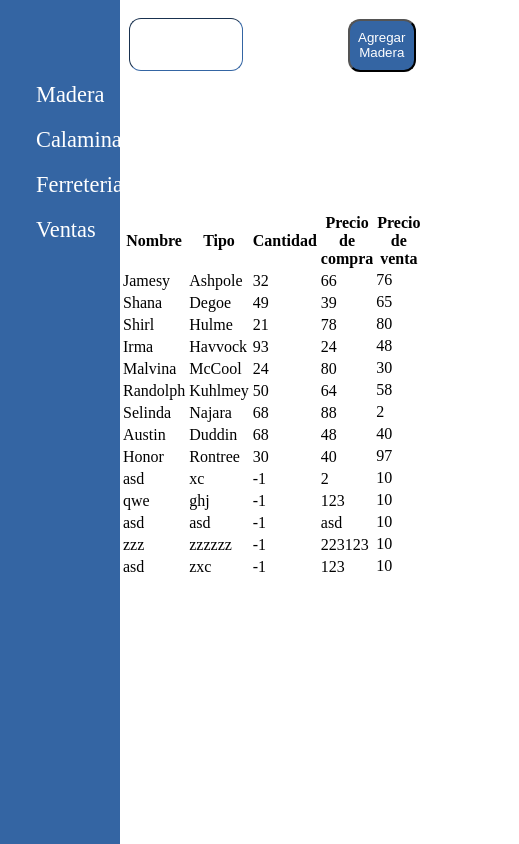
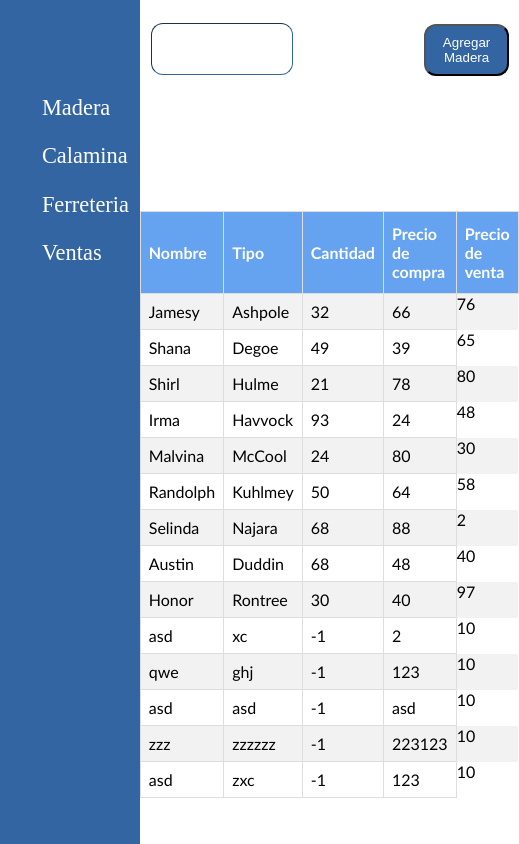
Before and after one commit to abel555/MOA, an Electron app: page src/views/index.html in a window 400 px wide. Shown: the whole page, 519 px wide, since content can reach past the window. Drawn offline with Linux system fonts and the light colour scheme.

Commit message:
formato de tabla aniadido

```diff
--- a/src/CSS/index.css
+++ b/src/CSS/index.css
@@ -47,26 +47,26 @@ ul{
     list-style: none;
 }
 /* tabla inventario madera */
-#customers {
+#woodList {
     font-family: "Trebuchet MS", Arial, Helvetica, sans-serif;
     border-collapse: collapse;
     width: 100%;
   }
 
-#customers td, #customers th {
+#woodList td, #woodList th {
   border: 1px solid #ddd;
   padding: 8px;
 }
 
-#customers tr:nth-child(even){background-color: #f2f2f2;}
+#woodList tr:nth-child(even){background-color: #f2f2f2;}
 
-#customers tr:hover {background-color: #ddd;}
+#woodList tr:hover {background-color: #ddd;}
 
-#customers th {
+#woodList th {
   padding-top: 12px;
   padding-bottom: 12px;
   text-align: left;
-  background-color: #4CAF50;
+  background-color: #65A2F0;
   color: white;
 }
 .main-menu{
```
